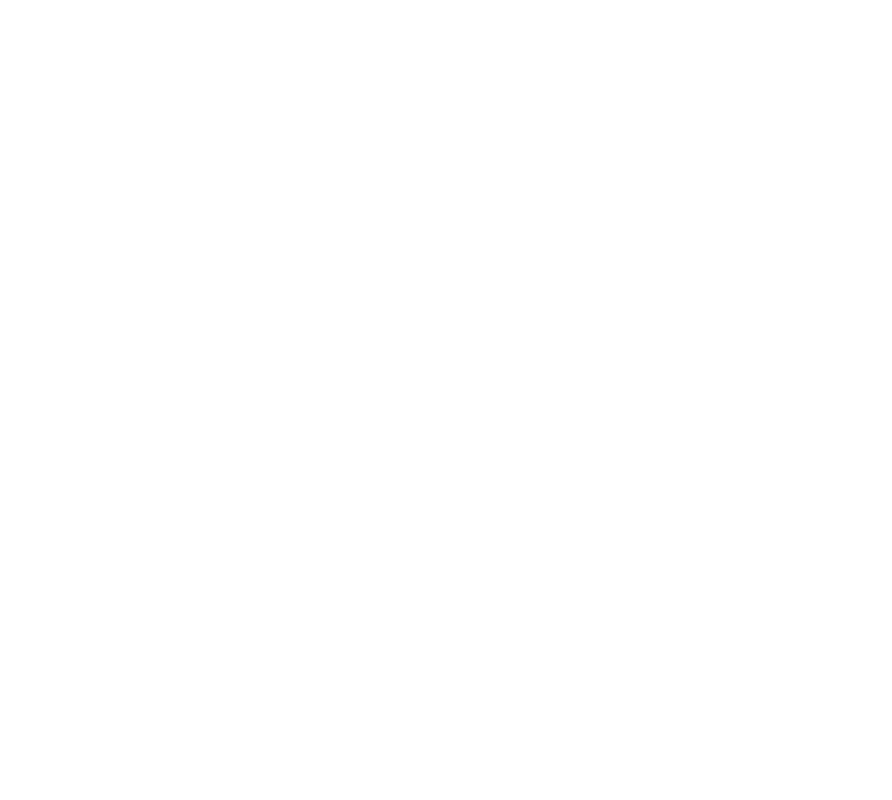
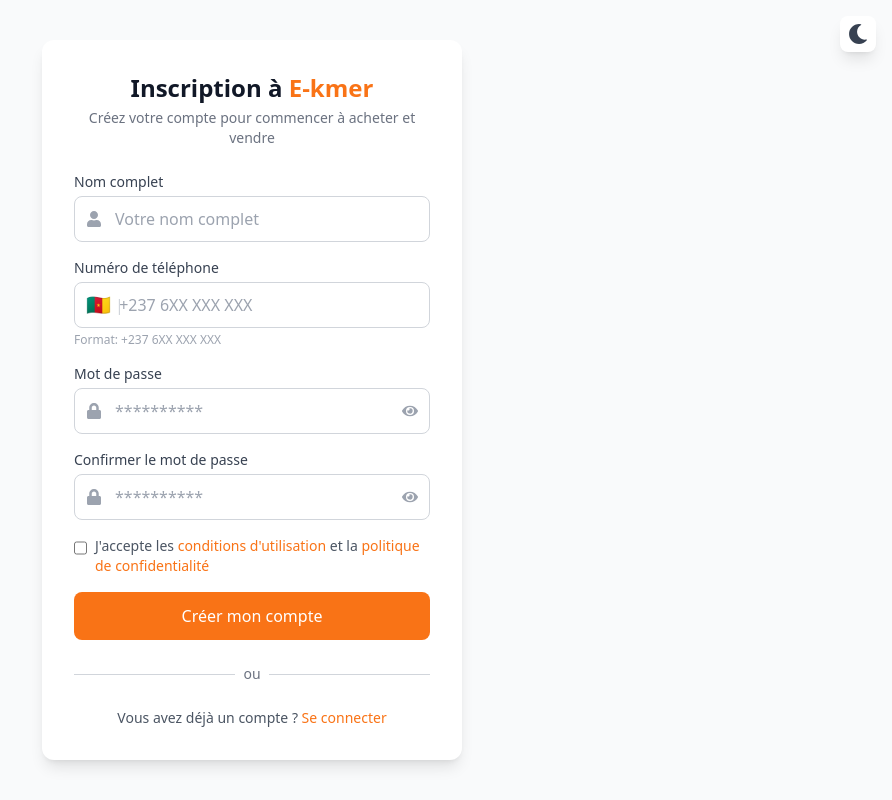
Before and after one commit to Brayann-hub-cmd/E-kmer, a React (Vite) app: page /auth/register in a window 1280 px wide. Shown: the whole page, without its empty margins (388-1280 px from the left). Built offline with nearby package versions, Linux system fonts and the light colour scheme.

Commit message:
routage initial

```diff
--- a/src/App.jsx
+++ b/src/App.jsx
@@ -1,6 +1,19 @@
+import Login from "./pages/auth/Login";
+import Auth from "./Auth/Auth"
+import { createBrowserRouter, RouterProvider } from "react-router-dom";
+function App() {
+  const router = createBrowserRouter([
+    {
+      path:'/',
+      element:<Login />
+    },
+    {
+      path:'auth/register',
+      element:<Auth />
+    }
+  ])
 
-function App() {
-
+  return <RouterProvider router={router}/>
 }
 
 export default App;
--- a/src/Auth/Auth.jsx
+++ b/src/Auth/Auth.jsx
@@ -11,7 +11,7 @@
 import {
   BsCheckCircle
 } from 'react-icons/bs';
-
+import { Link } from 'react-router-dom';
 const Auth = () => {
   // État pour gérer les valeurs du formulaire
   const [formData, setFormData] = useState({
@@ -479,9 +479,9 @@
         {/* Lien de connexion */}
         <p className={`text-center text-sm ${textStyle}`}>
           Vous avez déjà un compte ?{' '}
-          <a href="#" className={linkStyle}>
+          <Link to={'/'} className={linkStyle}>
             Se connecter
-          </a>
+          </Link>
         </p>
       </div>
     </div>
--- a/src/pages/auth/Login.jsx
+++ b/src/pages/auth/Login.jsx
@@ -1,6 +1,7 @@
 import React, { useState } from "react";
 import { AiOutlineLock, AiOutlinePhone, AiOutlineMail } from "react-icons/ai";
 import { MdAlternateEmail } from "react-icons/md";
+import { Link } from "react-router-dom";
 
 function Login() {
   const [loginMethod, setLoginMethod] = useState("phone");
@@ -149,9 +150,9 @@
         <div className="mt-6 text-center">
           <p className="text-gray-600 text-sm">
             Vous n'avez pas de compte ?{" "}
-            <a href="#" className="text-orange-600 hover:text-orange-700 font-medium">
+            <Link to={'auth/register'} className="text-orange-600 hover:text-orange-700 font-medium">
               Créer un compte
-            </a>
+            </Link>
           </p>
         </div>
       </div>
```
